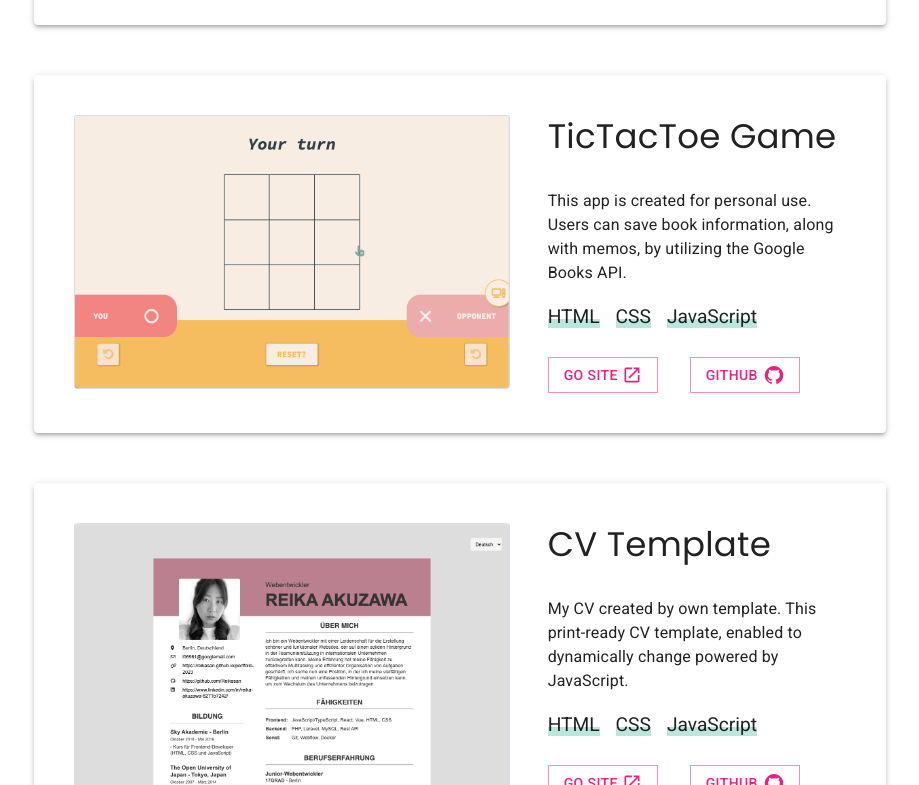
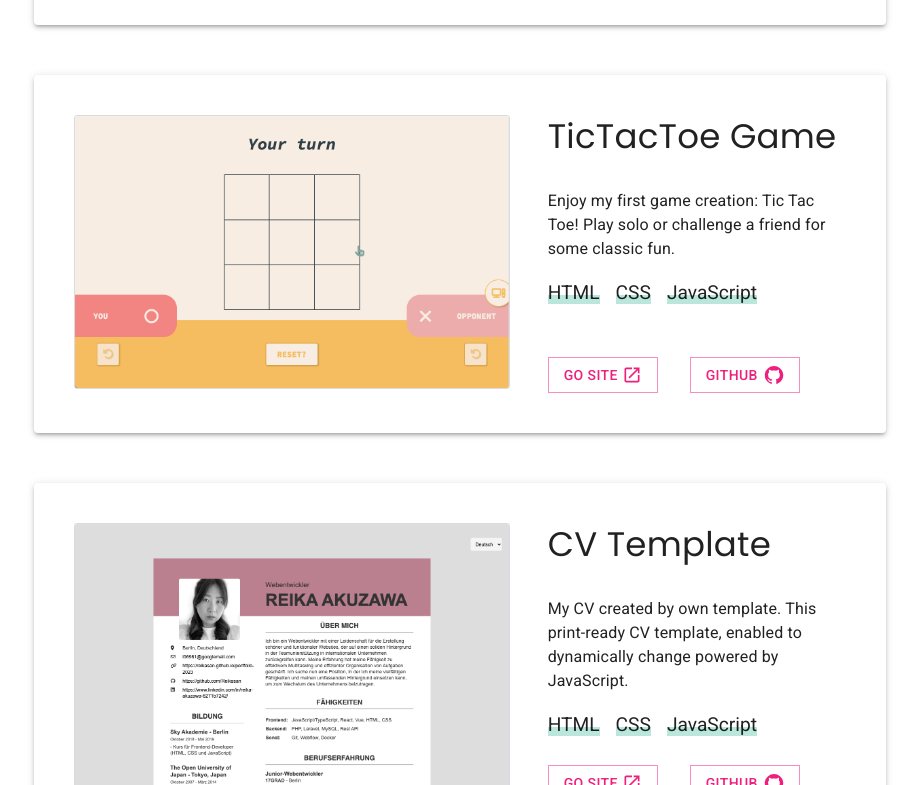
Before and after one commit to Reikasan/portfolio-2023, a React (Create React App) app: page / in a window 1280 px wide. Shown: the part 1386-2171 px from the top of the page, without its empty margins (180-1099 px from the left). Built offline with nearby package versions, Linux system fonts and the light colour scheme.

Commit message:
Update project description and remove custom cursor component

```diff
--- a/src/data/projects-data.ts
+++ b/src/data/projects-data.ts
@@ -18,7 +18,7 @@ export const projectsData = [
     {
         imageSrc: GameImage,
         title: 'TicTacToe Game',
-        description: 'This app is created for personal use. Users can save book information, along with memos, by utilizing the Google Books API.',
+        description: 'Enjoy my first game creation: Tic Tac Toe! Play solo or challenge a friend for some classic fun.',
         technologies: ['HTML', 'CSS', 'JavaScript'],
         site: 'https://reikasan.github.io/tictactoe/',
         github: 'https://github.com/Reikasan/tictactoe'
--- a/src/pages/top-page/TopPage.tsx
+++ b/src/pages/top-page/TopPage.tsx
@@ -3,7 +3,7 @@ import HeroSection from "../../Components/hero-section/hero-section";
 import Projects from "../../Components/project/projects";
 import About from "../../Components/about/about";
 import Contact from "../../Components/contact/contact";
-import CustomCursor from "../../Components/cursor/cursor";
+// import CustomCursor from "../../Components/cursor/cursor";
 import { useState} from "react";
 
 const TopPage = () => {
@@ -11,10 +11,10 @@ const TopPage = () => {
 
     return (
         <div
-            onMouseEnter = {() => setIsHovered(true)}
-            onMouseLeave = {() => setIsHovered(false)}
+            // onMouseEnter = {() => setIsHovered(true)}
+            // onMouseLeave = {() => setIsHovered(false)}
         >
-            <CustomCursor isHovered={isHovered}/>
+            {/* <CustomCursor isHovered={isHovered}/> */}
             <Navigation />
             <HeroSection />
             <Projects />
```
